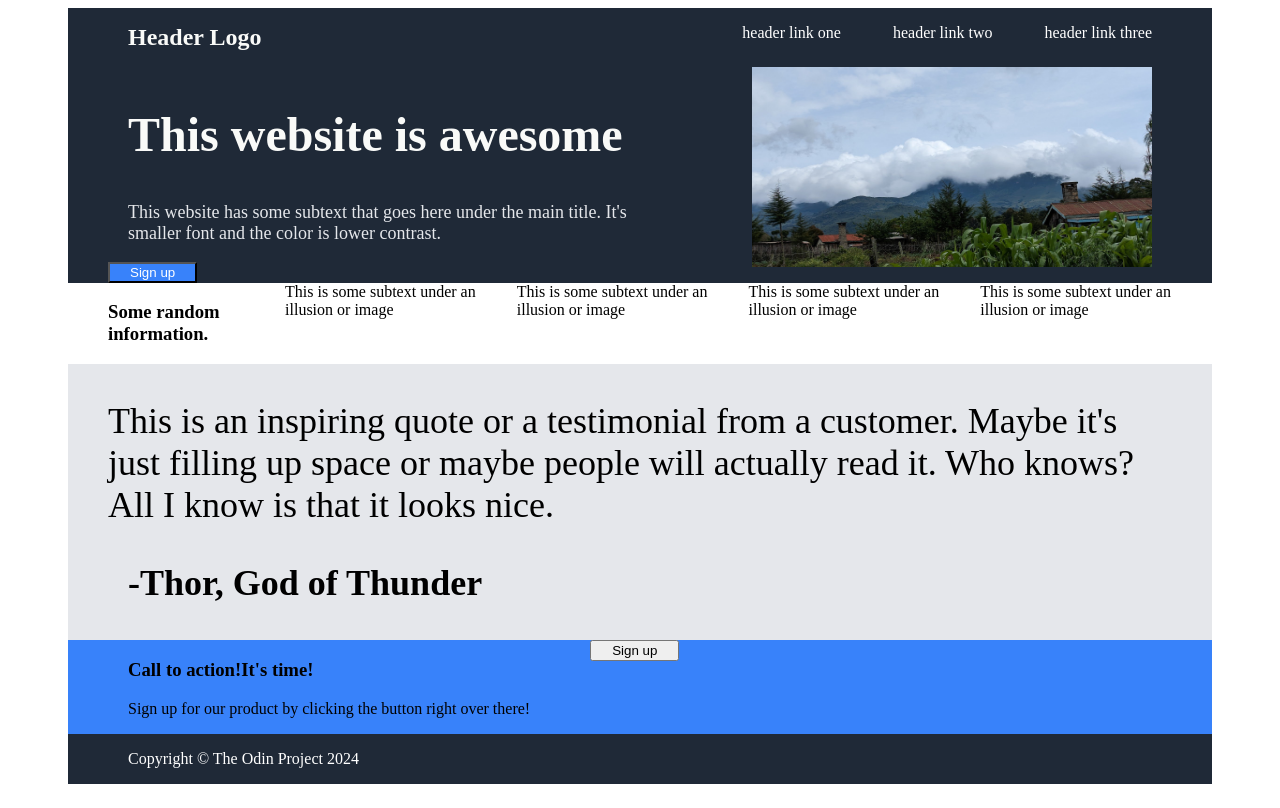
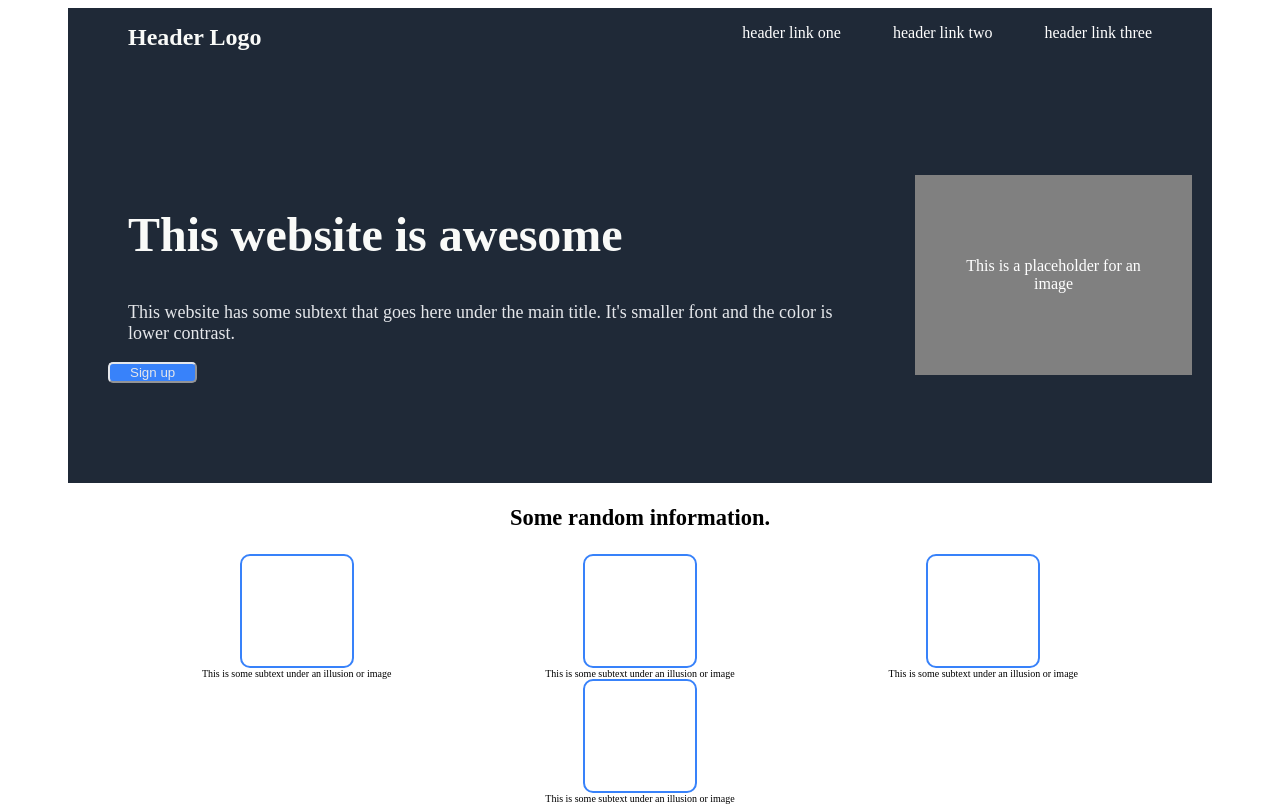
Before and after one commit to sammxuser/foundations_landing_page_project, a plain HTML site: page index.html in a window 1280 px wide. Shown: the top 808 px of the page. Drawn offline with Linux system fonts and the light colour scheme.

Commit message:
final design

```diff
--- a/index.html
+++ b/index.html
@@ -26,46 +26,59 @@
           <button>Sign up</button>
         </div>
         <div class="image">
-          <img
-            src="landscape.jpg"
-            alt="image placeholder"
-            width="400"
-            height="200"
-          />
+          <div class="image-text">This is a placeholder for an image</div>
         </div>
       </div>
+      <div class="randomHeader"><h3>Some random information.</h3></div>
       <div class="random">
-        <h3>Some random information.</h3>
-        <div class="random-text1">
-          This is some subtext under an illusion or image
+        <div class="rand-text1">
+          <div class="random-text1"></div>
+          <div class="randtext1">
+            This is some subtext under an illusion or image
+          </div>
         </div>
-        <div class="random-text2">
-          This is some subtext under an illusion or image
+        <div class="rand-text2">
+          <div class="random-text2"></div>
+          <div class="randtext2">
+            This is some subtext under an illusion or image
+          </div>
         </div>
-        <div class="random-text3">
-          This is some subtext under an illusion or image
+        <div class="rand-text3">
+          <div class="random-text3"></div>
+          <div class="randtext3">
+            This is some subtext under an illusion or image
+          </div>
         </div>
-        <div class="random-text4">
-          This is some subtext under an illusion or image
+        <div class="rand-text4">
+          <div class="random-text4"></div>
+          <div class="rand-text4">
+            <div class="randtext1">
+              This is some subtext under an illusion or image
+            </div>
+          </div>
         </div>
       </div>
+
       <div class="quote">
-        <p>
+        <div class="quote-text">
           This is an inspiring quote or a testimonial from a customer. Maybe
           it's just filling up space or maybe people will actually read it. Who
           knows? All I know is that it looks nice.
-        </p>
-        <p id="quoter"><b>-Thor, God of Thunder</b></p>
+
+          <div class="quote-owner"><b>-Thor, God of Thunder</b></div>
+        </div>
       </div>
       <div class="sign-up">
         <div class="call-to-action">
-          <h3>Call to action!It's time!</h3>
-          <p>
-            Sign up for our product by clicking the button right over there!
-          </p>
-        </div>
-        <div class="sign-up-button">
-          <button>Sign up</button>
+          <div class="call-to-action-text">
+            <h3>Call to action!It's time!</h3>
+            <p>
+              Sign up for our product by clicking the button right over there!
+            </p>
+          </div>
+          <div class="sign-up-button">
+            <button>Sign up</button>
+          </div>
         </div>
       </div>
       <div class="footer">
--- a/styles.css
+++ b/styles.css
@@ -28,7 +28,11 @@ li.logo {
   background-color: #1f2937;
   color: white;
   display: flex;
+  align-items: center;
+  padding-top: 100px;
+  padding-bottom: 100px;
 }
+
 .header h2 {
   font-size: 48px;
   font-weight: extra-bold;
@@ -40,26 +44,136 @@ li.logo {
 }
 .header button {
   background-color: #3882fa;
-  color: white;
+  border-radius: 5px;
+  color: #e5e7eb;
+  border-color: #e5e7eb;
+}
+.image {
+  background-color: grey;
+  text-align: center;
+  height: 200px;
+  display: flex;
+  justify-content: center;
+  align-items: center;
+}
+.randomHeader {
+  font-size: larger;
+  text-align: center;
+  font-weight: bolder;
 }
 .random {
   background-color: white;
   display: flex;
+  align-items: center;
+  justify-content: space-evenly;
+  height: auto;
+  flex-wrap: wrap;
+  padding-bottom: 100px;
+}
+.rand-text1 {
+  display: flex;
+  flex-direction: column;
+  align-items: center;
+}
+.randtext1 {
+  font-size: 10px;
+}
+.random-text1 {
+  border: 2px solid #3882fa;
+  padding: 5px;
+  width: 100px;
+  height: 100px;
+  border-radius: 10px;
+}
+.rand-text2 {
+  display: flex;
+  flex-direction: column;
+  align-items: center;
+}
+.randtext2 {
+  font-size: 10px;
+}
+.random-text2 {
+  border: 2px solid #3882fa;
+  padding: 5px;
+  width: 100px;
+  height: 100px;
+  border-radius: 10px;
+}
+.rand-text3 {
+  display: flex;
+  flex-direction: column;
+  align-items: center;
+}
+.randtext3 {
+  font-size: 10px;
+}
+.random-text3 {
+  border: 2px solid #3882fa;
+  padding: 5px;
+  width: 100px;
+  height: 100px;
+  border-radius: 10px;
+}
+.rand-text4 {
+  display: flex;
+  flex-direction: column;
+  align-items: center;
+}
+.randtext4 {
+  font-size: 10px;
+  text-align: center;
+}
+.random-text4 {
+  border: 2px solid #3882fa;
+  padding: 5px;
+  width: 100px;
+  height: 100px;
+  border-radius: 10px;
 }
 .quote {
+  display: flex;
+  justify-content: center;
+  align-items: center;
+  height: auto;
   background-color: #e5e7eb;
   font-size: 36px;
   font-weight: light;
   font-style: italic #1f2937;
+  padding: 40px;
+}
+
+.quote-owner {
+  text-align: right;
 }
 .sign-up {
   display: flex;
-  background-color: #3882fa;
+  justify-content: center;
+  align-items: center;
+  height: 200px;
 }
 .call-to-action {
+  background-color: #3882fa;
+  border-radius: 10px;
+  display: flex;
+  justify-content: center;
+  align-items: center;
 }
+.call-to-action-text {
+  color: #e5e7eb;
+}
+.sign-up-button button {
+  background-color: #3882fa;
+  border-radius: 5px;
+  color: #e5e7eb;
+  border-color: #e5e7eb;
+}
+
 .footer {
   justify-self: flex-end;
   background-color: #1f2937;
   color: white;
 }
+.footer-text {
+  text-align: center;
+}
```
